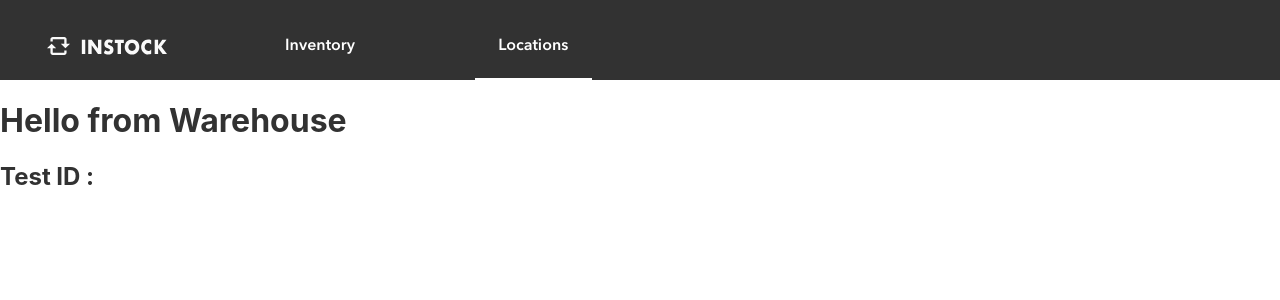
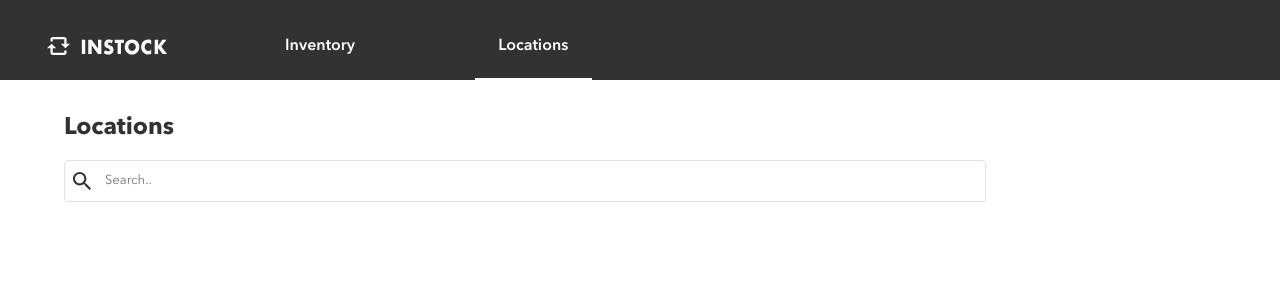
Before and after one commit to durph/teamFanta-inStock, a React (Create React App) app in the folder client/: page /warehouse in a window 1280 px wide. Shown: the top 300 px of the page. Built offline with nearby package versions, Linux system fonts and the light colour scheme.

Commit message:
working on warehouse

```diff
--- a/client/src/components/Warehouse/Warehouse.js
+++ b/client/src/components/Warehouse/Warehouse.js
@@ -1,13 +1,21 @@
 import React, { Component } from "react";
+import "./Warehouse.scss";
+import plusImg from "../../assets/Icons/SVG/Icon-add.svg";
+import Axios from "axios";
 
 class Warehouse extends Component {
   render() {
-    //testing routes
+
     return (
-      <>
-        <h1>Hello from Warehouse</h1>
-        <h2>Test ID : {this.props.match.params.warehouseId}</h2>
-      </>
+
+       <section className="warehouse">
+        <div className="warehouse__header">
+        <div className="warehouse__header-heading"> Locations </div>
+        <input type="text" className="warehouse__header-search" placeholder="Search.."/>
+
+        </div>
+
+      </section>
     );
   }
 }
--- /dev/null
+++ b/client/src/components/Warehouse/Warehouse.scss
@@ -0,0 +1,33 @@
+@import "../../styles/_global-mixins.scss";
+@import "../../styles/_global-variables.scss";
+
+@include font-faces;
+
+.warehouse {
+    width: 100%;
+    padding: 0 5vw;
+
+    &__header {
+        margin-bottom: 2rem;
+
+
+        &-heading {
+            @include m-h1-header;
+            margin: 2rem 0 1rem 0;
+        }
+        }
+
+        &__header-search {
+            width: 80%;
+            height: 100%;
+            border-radius: 4px;
+            border: 1px $text-field-border solid;
+            background-color: $text-field-background-fill;
+            padding: 0.75rem 0.5rem 0.75rem 2.5rem;
+            word-wrap: break-word;
+            white-space: normal;
+            background: url("../../assets/Icons/SVG/Icon-search.svg") no-repeat;
+            background-position: 0.5rem 50%;
+            @include m-h4-paragraph;
+        }
+}
```
